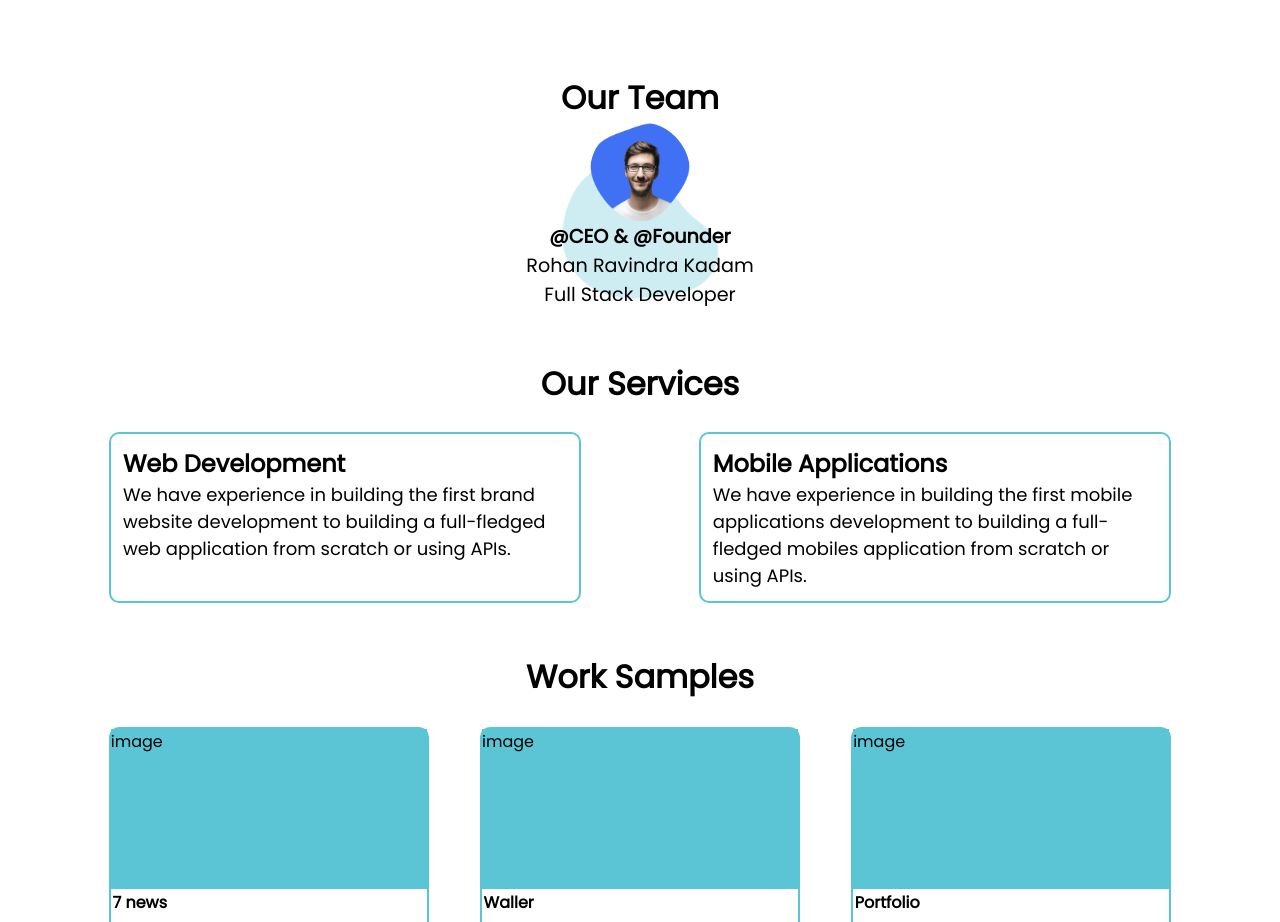
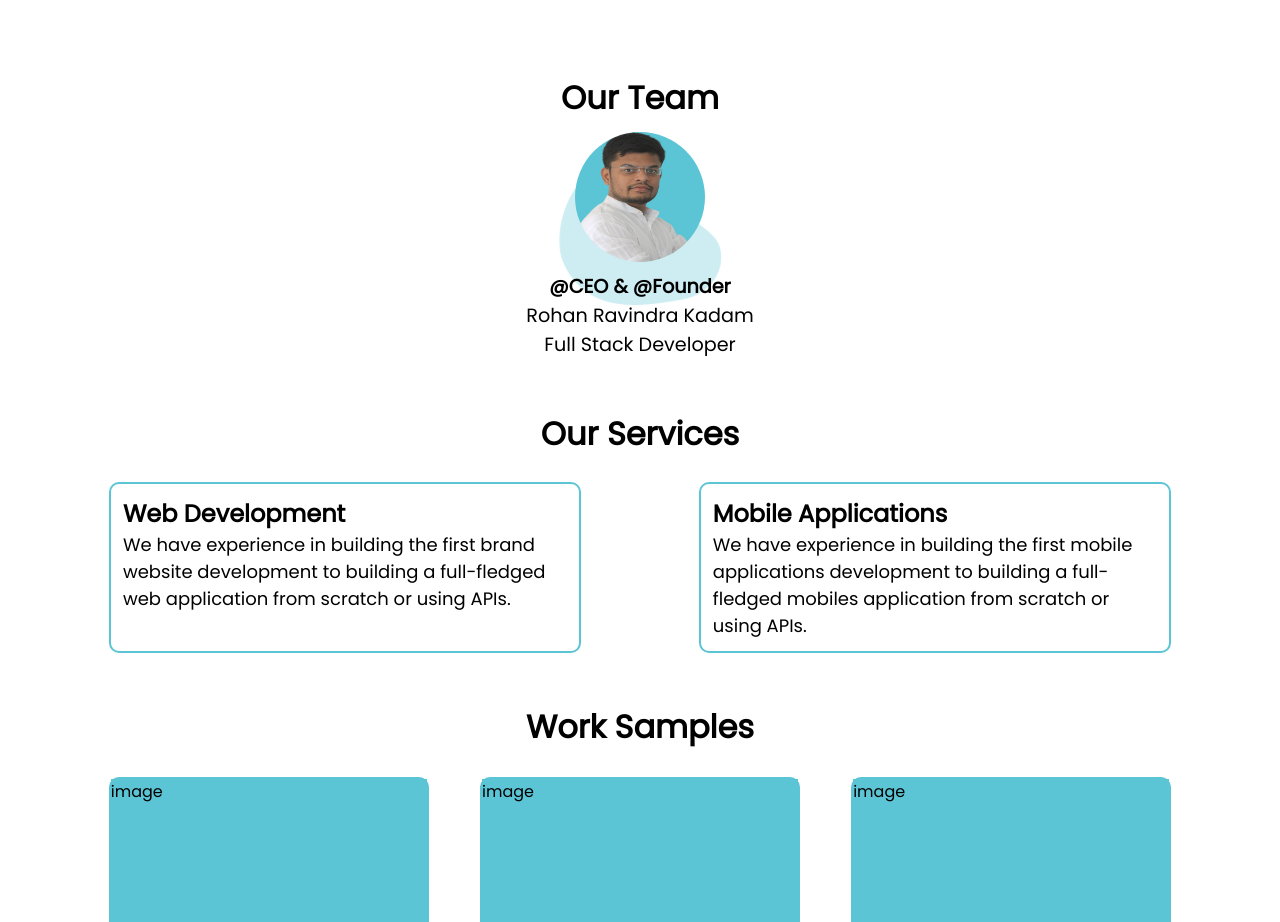
Before and after one commit to Rohan2596/saptalabz-offical, a React (Create React App) app: page / in a window 1280 px wide. Shown: the part 1280-2202 px from the top of the page. Built offline with nearby package versions, Linux system fonts and the light colour scheme.

Commit message:
ADDED:Personal Image to website.

```diff
--- a/src/component/about-us/aboutUs.css
+++ b/src/component/about-us/aboutUs.css
@@ -66,9 +66,10 @@
 }
 .team_avatar{
     vertical-align: middle;
-    width: 100px;
-    height: 100px;
+    width: 150px;
+    height: 150px;
     border-radius: 50%;
+    padding: 10px;
     align-self: center;
 }
 .team_info{
--- a/src/component/about-us/aboutUs.jsx
+++ b/src/component/about-us/aboutUs.jsx
@@ -21,7 +21,7 @@ class AboutUs extends Component {
                 <div className="team">
                     <span className="our_team">Our Team</span>
                     <div className="team_members">
-                        <img src={require('../../assets/gif/marlon.png')} alt="" className="team_avatar" />
+                        <img src={require('../../assets/gif/rohan.png')} alt="" className="team_avatar" />
                         <span className="team_info" style={{fontWeight:"bold"}}>@CEO & @Founder</span>
                         <span className="team_info">Rohan Ravindra Kadam</span>
                         <span className="team_info">Full Stack Developer</span>
```
Also changed, not shown: src/assets/gif/marlon.png (deleted), src/assets/gif/rohan.png (added).
